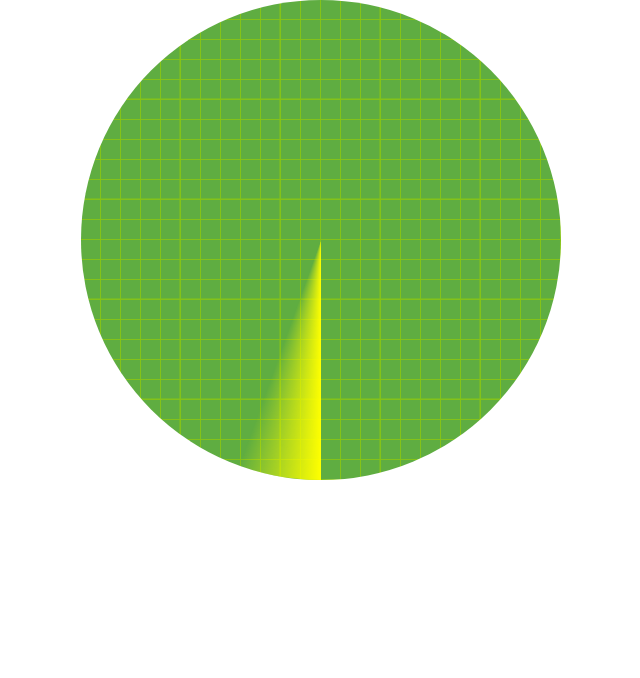
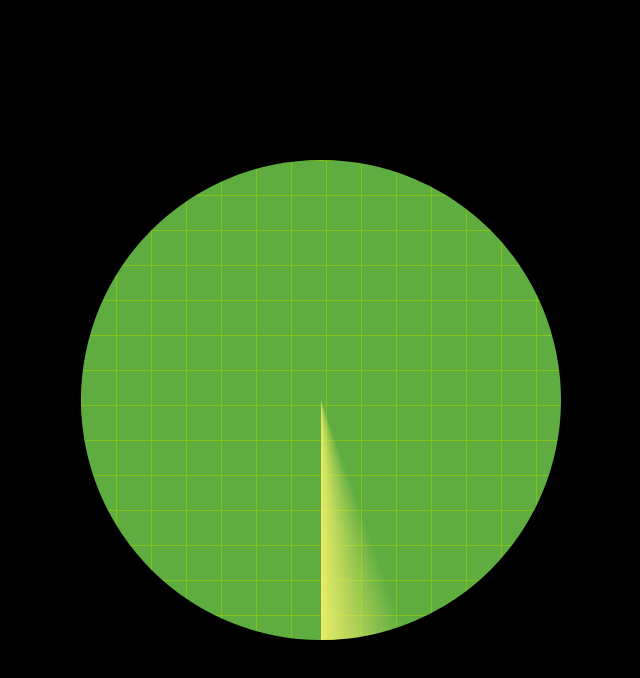
Before and after one commit to IgnisDa/nerdar, a SvelteKit app: page /nerdar in a window 1280 px wide. Shown: the top 678 px of the page, without its empty margins (319-959 px from the left). Built offline with nearby package versions, Linux system fonts and the light colour scheme.

Commit message:
addded back backround

```diff
--- a/src/routes/nerdar/+page.svelte
+++ b/src/routes/nerdar/+page.svelte
@@ -11,8 +11,12 @@
     }
 
     .content {
+        height: 100vh;
+        width: 100vw;
         display: flex;
         justify-content: center;
+        align-items: center;
+        background-color: black;
     }
 
     .radar-container {
@@ -21,27 +25,22 @@
         height: 60vh;
         border-radius: 50%;
         background-color: var(--bg-color);
-        background-image: linear-gradient(
-                var(--line-color) 1.5px,
-                transparent 1.5px
-            ),
-            linear-gradient(90deg, var(--line-color) 1.5px, transparent 1.5px),
+        background-image:
             linear-gradient(var(--line-color) 1px, transparent 1px),
             linear-gradient(90deg, var(--line-color) 1px, transparent 1px);
-        background-position: -1.5px -1.5px, -1.5px -1.5px, -1px -1px, -1px -1px;
-        background-size: 100px 100px, 100px 100px, 20px 20px, 20px 20px;
+        background-size: 35px 35px, 35px 35px, 20px 20px;
     }
 
     .radar {
         height: 100%;
         width: 100%;
         border-radius: 50%;
-        background: conic-gradient(yellow, transparent 20deg);
+        background: conic-gradient(transparent 340deg, #E8EC67);
         animation: scan 5s linear infinite;
     }
 
     @keyframes scan {
-        100% {
+        to {
             transform: rotate(360deg);
         }
     }
```
